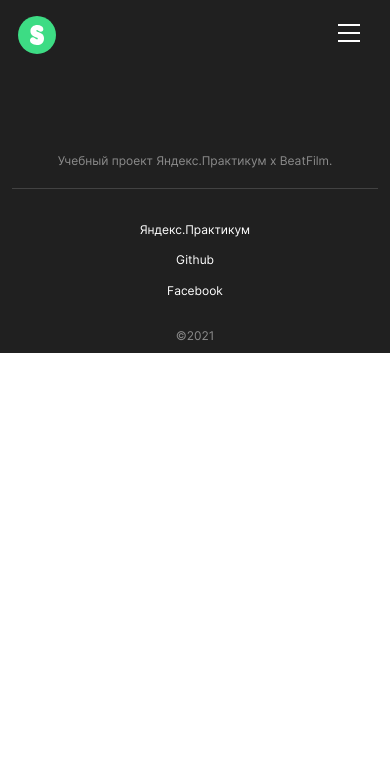
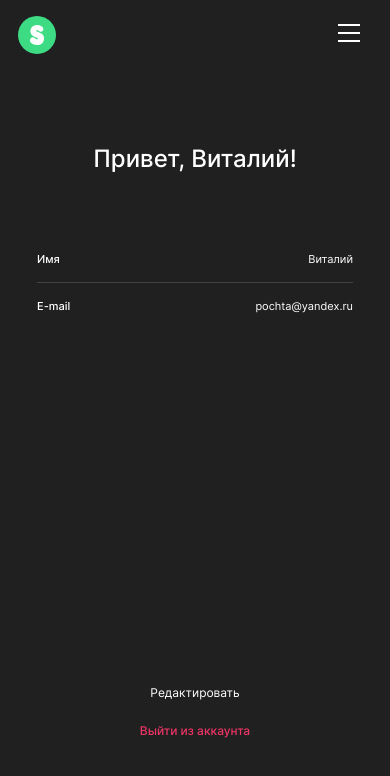
Before and after one commit to netitov/movies-explorer-frontend, a React (Create React App) app: page /profile in a window 390 px wide. Shown: the top 776 px of the page. Built offline with nearby package versions, Linux system fonts and the light colour scheme.

Commit message:
create comp profile

```diff
--- a/src/components/App/App.js
+++ b/src/components/App/App.js
@@ -10,6 +10,7 @@
 import SavedMovies from '../SavedMovies/SavedMovies';
 import Register from '../Register/Register';
 import Login from '../Login/Login';
+import Profile from '../Profile/Profile';
 
 
 function App() {
@@ -36,6 +37,9 @@
         <Route exact path="/signin">
           <Login />
         </Route>
+        <Route exact path="/profile">
+          <Profile />
+        </Route>
       </Switch>
       <Footer />
     </div>
--- a/src/components/Footer/Footer.js
+++ b/src/components/Footer/Footer.js
@@ -3,7 +3,7 @@
 function Footer() {
 
   return (
-    <Route exact path={['/saved-movies', '/movies', '/profile', '/']}>
+    <Route exact path={['/saved-movies', '/movies', '/']}>
     <footer className="footer">
       <h3 className="footer__heading">Учебный проект Яндекс.Практикум х BeatFilm.</h3>
       <div className="footer__container">
--- /dev/null
+++ b/src/components/Profile/Profile.css
@@ -0,0 +1,85 @@
+.profile {
+  width: 410px;
+  position: relative;
+  margin: auto;
+  display: flex;
+  flex-direction: column;
+  padding-top: 74px;
+  height: 100vh;
+}
+
+.profile__heading {
+  margin: 0 auto 123px;
+}
+
+.profile__container {
+  display: flex;
+  justify-content: space-between;
+}
+
+.profile__container:first-of-type {
+  border-bottom: 1px solid #424242;
+  padding-bottom: 16px;
+  margin-bottom: 17px;
+}
+
+.profile__text {
+  font-size: 11px;
+  line-height: 13px;
+  color: #FFFFFF;
+  margin: 0;
+}
+
+.profile__text_bold {
+  font-weight: 500;
+}
+
+.profile__btn {
+  font-size: 13px;
+  line-height: 16px;
+  text-decoration: none;
+  color: #FFF;
+  text-align: center;
+}
+
+.profile__btn:first-of-type {
+  margin-top: 220px;
+  margin-bottom: 16px;
+}
+
+.profile__btn_red {
+  font-weight: 500;
+  color: #EE3465;
+}
+
+@media (max-width: 768px) {
+  .profile {
+    padding-top: 236px;
+  }
+  .profile__heading {
+    margin: 0 auto 96px;
+  }
+  .profile__btn:first-of-type {
+    margin-top: 210px;
+    margin-bottom: 16px;
+  }
+}
+
+@media (max-width: 480px) {
+  .profile {
+    padding-top: 70px;
+    width: 81vw;
+  }
+  .profile__heading {
+    margin: 0 auto 80px;
+  }
+  .profile__btn:first-of-type {
+    margin-top: 372px;
+    margin-bottom: 23px;
+  }
+  .profile__btn {
+    font-size: 12px;
+    line-height: 15px;
+
+  }
+}
--- /dev/null
+++ b/src/components/Profile/Profile.js
@@ -0,0 +1,29 @@
+import { Link } from 'react-router-dom';
+import logoPath from '../../images/logo.svg';
+
+function Profile() {
+
+  return(
+    <div className="profile">
+{/*       <img className="auth__logo link" src={logoPath} alt="Лого Movies-explorer"/> */}
+      <p className="profile__heading auth__heading">Привет, Виталий!</p>
+
+        <div className="profile__container">
+          <label className="profile__label profile__text profile__text_bold">Имя</label>
+          <p className="profile__name profile__text">Виталий</p>
+        </div>
+
+        <div className="profile__container">
+          <label className="profile__label profile__text profile__text_bold">E-mail</label>
+          <p className="profile__name profile__text">pochta@yandex.ru</p>
+        </div>
+
+
+        <Link to="/profile" className="profile__btn link">Редактировать</Link>
+        <Link to="/signin" className="profile__btn profile__btn_red link">Выйти из аккаунта</Link>
+
+    </div>
+  )
+}
+
+export default Profile;
--- a/src/components/Register/Register.css
+++ b/src/components/Register/Register.css
@@ -113,4 +113,10 @@
     transition: opacity 0.5s linear;
     color: #FFF;
   }
+  .auth__text {
+    font-size: 12px;
+    line-height: 15px;
+    margin-top: 14px;
+  }
+
 }
--- a/src/index.css
+++ b/src/index.css
@@ -17,3 +17,4 @@
 @import url(./components/MoviesCard/MoviesCard.css);
 @import url(./components/SavedMovies/SavedMovies.css);
 @import url(./components/Register/Register.css);
+@import url(./components/Profile/Profile.css);
```
Also changed, not shown: 1 other file (tests, documents, lock files or other folders).
